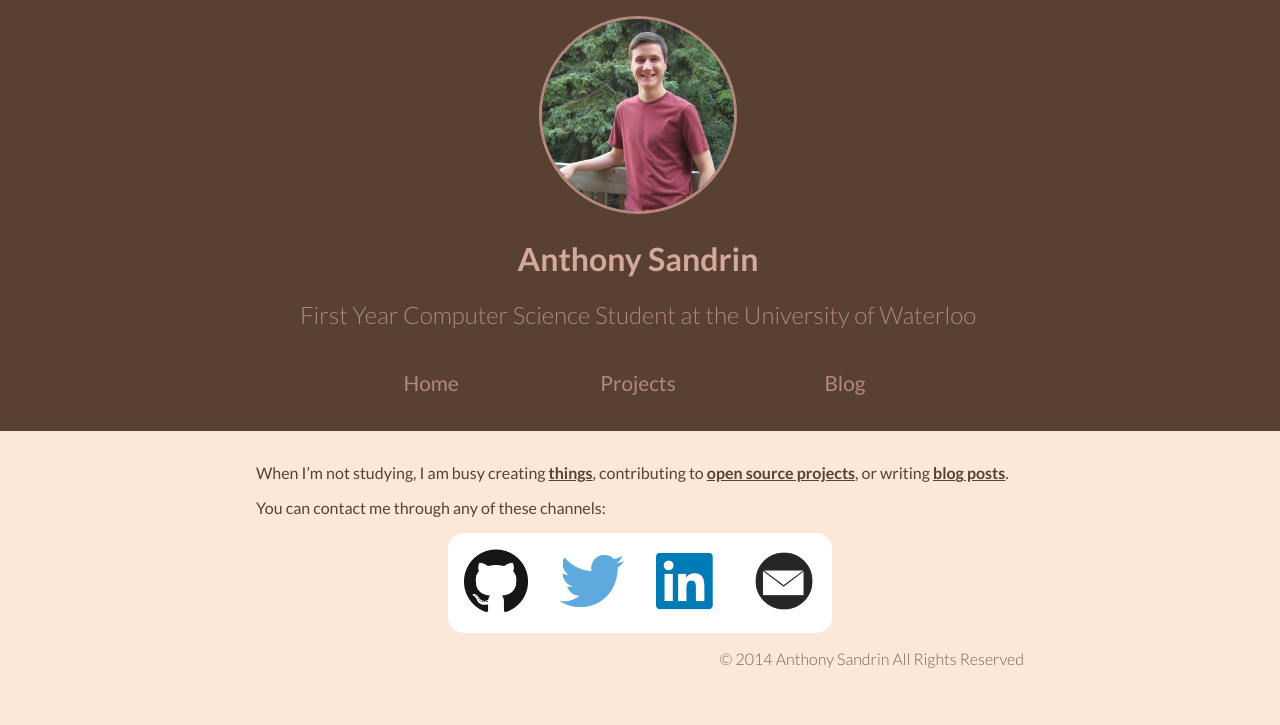
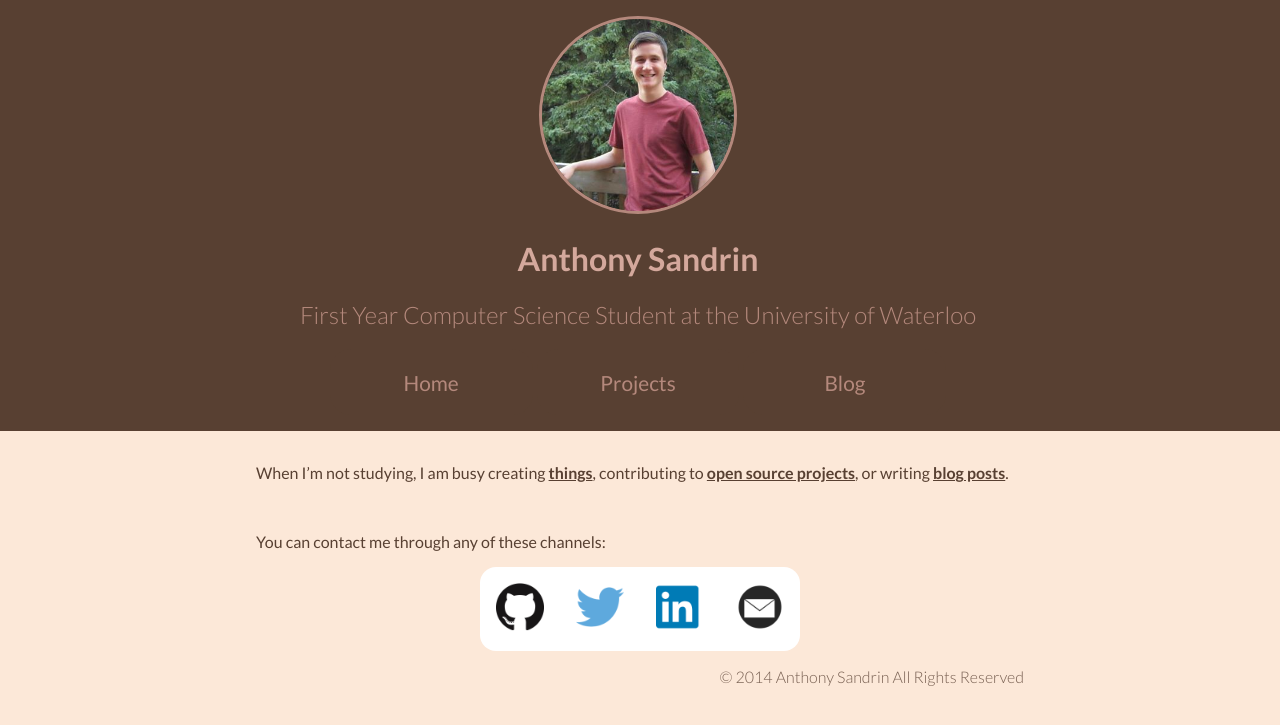
Before and after one commit to anthonysandrin/anthonysandrin.github.io, a Jekyll site: the page built from index.md, in a window 1280 px wide. Shown: the top 725 px of the page. Built offline with Jekyll 4.4.1, drawn with Linux system fonts in a browser that asks for light colours; Markdown is read by kramdown in place of the engine named in the settings.

Commit message:
Fix footer links on small devices.

```diff
--- a/css/home.css
+++ b/css/home.css
@@ -112,37 +112,33 @@
 
 footer {
     box-sizing: border-box;
+    text-align: center;
     margin: 0 auto;
     padding: 0 1em;
     max-width: 800px;
 }
 
 .footer-text {
+    text-align: left;
+    margin-top: 50px;
     color: #584032;
     font-family: Lato;
     font-weight: 400;
 }
 
 .footer-links {
-    text-align: center;
+    display: inline-block;
+    background: #FFF;
+    border-radius: 1em;
 }
 
 .footer-link {
     display: inline-block;
     padding: 1em;
-    background: #FFF;
-}
-
-.footer-link:first-of-type {
-    border-radius: 1em 0 0 1em;
-}
-
-.footer-link:last-of-type {
-    border-radius: 0 1em 1em 0;
 }
 
 .footer-link-img {
-    width: 4em;
+    width: 3em;
 }
 
 .footer-copyright {
```
Also changed, not shown: css/post.css (+6 -11 lines).
